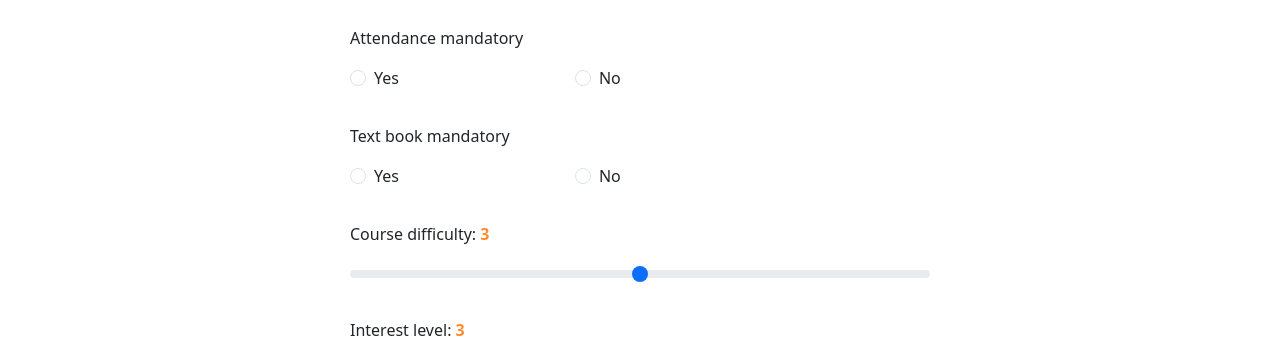
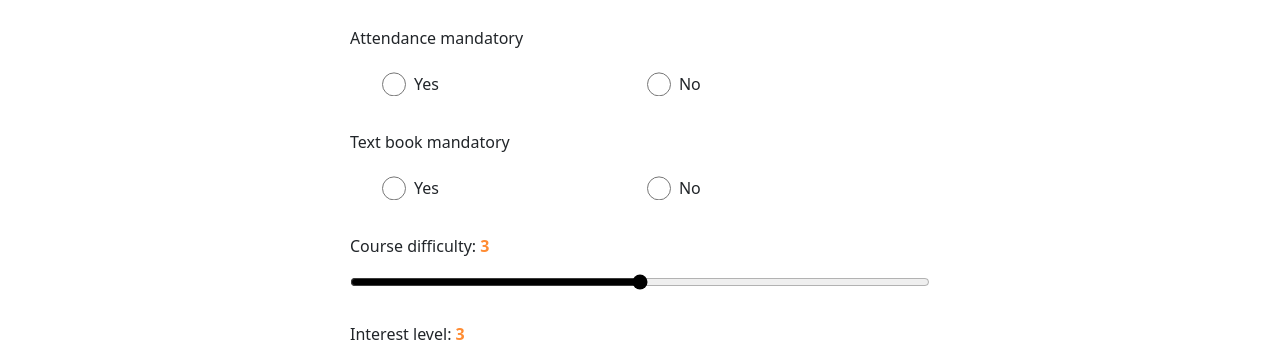
Before and after one commit to EmmanuelCobian/rate-my-classes, a Next.js app: page /createReviewPage in a window 1280 px wide. Shown: the part 459-801 px from the top of the page. Built offline with nearby package versions, Linux system fonts and the light colour scheme; no server answers.

Commit message:
Fixed styling

```diff
--- a/components/DescriptionAndDistribution.js
+++ b/components/DescriptionAndDistribution.js
@@ -14,6 +14,7 @@ const DistributionContainer = styled.div`
   width: 50ch;
   height: 260px;
   background: lightgray;
+  box-shadow: "0px 4px 4px rgba(0, 0, 0, 0.25)";
   border-radius: 10px;
 `;
 
--- a/components/StudentReview.js
+++ b/components/StudentReview.js
@@ -11,6 +11,8 @@ const StudentReview = (props) => {
         minWidth: "570px",
         height: "260px",
         backgroundColor: "rgb(217,217,217)",
+        border: "none",
+        boxShadow: "0px 4px 4px rgba(0, 0, 0, 0.25)",
       }}
     >
       <Row className="h-100 w-100">
@@ -36,6 +38,7 @@ const StudentReview = (props) => {
               </div>
             </div>
             <div>
+              <br></br>
               <Card.Subtitle className="mb-1">
                 <strong>INTEREST</strong>
               </Card.Subtitle>
--- a/pages/createReviewPage.js
+++ b/pages/createReviewPage.js
@@ -5,6 +5,7 @@ import { Button } from "react-bootstrap";
 import { useRouter } from "next/router";
 import { useEffect } from "react";
 import { useSession } from "next-auth/react";
+import styles from "@/styles/CreateReview.module.css";
 
 // #region CSS
 const PageContainer = styled.div`
@@ -40,6 +41,7 @@ const QuestionAndAnswer = styled.div`
   flex-direction: column;
   gap: 1rem;
 `;
+
 // #endregion
 
 const gradeOptions = [
@@ -145,22 +147,23 @@ export default function CreateReviewPage() {
       )
       .join("&");
 
-    const apiUrl = "http://localhost:2000/add-review"
+    const apiUrl = "http://localhost:2000/add-review";
     const finalUrl = `${apiUrl}?${queryString}`;
     fetch(finalUrl, {
       method: "POST",
-    }).then(response => {
-      if (!response.ok) {
-        throw new Error('Network response was not ok');
-      }
-      return response.json();
     })
-    .then(data => {
-      console.log('Success:', data);
-    })
-    .catch(error => {
-      console.error('Error:', error);
-    });
+      .then((response) => {
+        if (!response.ok) {
+          throw new Error("Network response was not ok");
+        }
+        return response.json();
+      })
+      .then((data) => {
+        console.log("Success:", data);
+      })
+      .catch((error) => {
+        console.error("Error:", error);
+      });
   };
 
   const renderRadioQuestion = (label, name) => {
@@ -171,7 +174,7 @@ export default function CreateReviewPage() {
           <div className="form-check form-check-inline">
             <input
               checked={formData[name] === "yes"}
-              className="form-check-input"
+              className={`${styles.customRadio}`}
               name={name}
               onChange={handleInputChange}
               type="radio"
@@ -183,7 +186,7 @@ export default function CreateReviewPage() {
           <div className="form-check form-check-inline">
             <input
               checked={formData[name] === "no"}
-              className="form-check-input"
+              className={`${styles.customRadio}`}
               name={name}
               onChange={handleInputChange}
               type="radio"
@@ -231,8 +234,8 @@ export default function CreateReviewPage() {
         </label>
         <input
           type="range"
-          className="form-range"
           value={formData[name]}
+          className={`${styles.customRange}`}
           min="1"
           max="5"
           name={name}
--- a/styles/Coverpage.module.css
+++ b/styles/Coverpage.module.css
@@ -1,3 +1,3 @@
 .bruh {
-    background-color: blue;
+  background-color: blue;
 }
--- /dev/null
+++ b/styles/CreateReview.module.css
@@ -0,0 +1,29 @@
+/* Custom radio buttons */
+.customRadio {
+  accent-color: black;
+  margin: 0 0.5rem;
+  height: 1.5rem;
+  width: 1.5rem;
+  transform: translateY(0.4em);
+}
+
+/* Custom range slider */
+.customRange {
+  accent-color: black;
+}
+
+/***** Focus Styles *****/
+/***** Chrome, Safari, Opera, and Edge Chromium *****/
+.customRange:focus::-webkit-slider-thumb {
+  border: 1px solid #000000;
+  border-radius: 50%;
+  outline: 3px solid #000000;
+  outline-offset: 0.125rem;
+}
+/******** Firefox ********/
+.customRange:focus::-webkit-range-thumb {
+  border: 1px solid #000000;
+  border-radius: 50%;
+  outline: 3px solid #000000;
+  outline-offset: 0.125rem;
+}
```
Also changed, not shown: pages/classpage.js (+31 -5 lines), styles/globals.css (line endings or trailing spaces), 1 other file (tests, documents, lock files or other folders).
